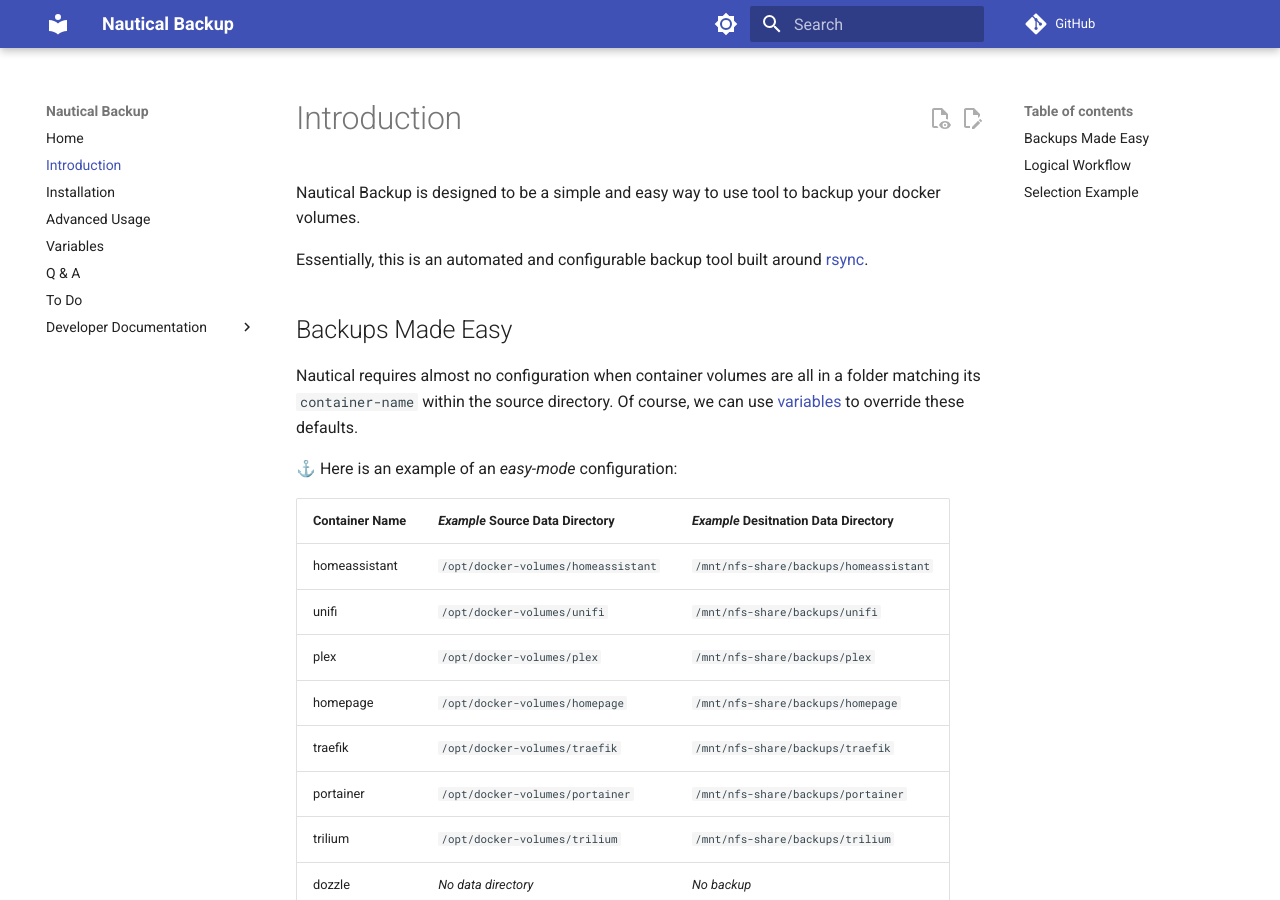
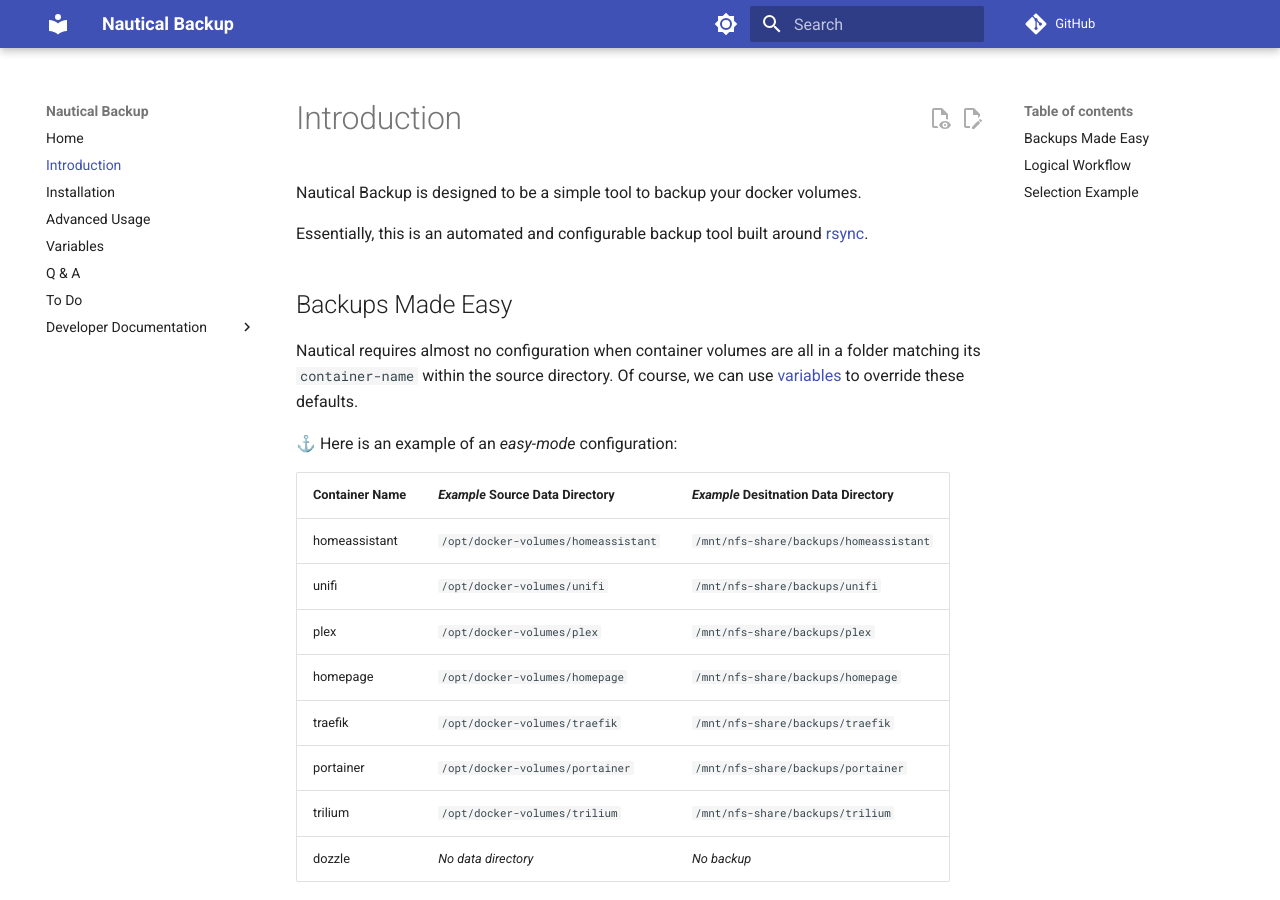
Before and after one commit to Minituff/nautical-backup, an MkDocs documentation site: the page built from docs/introduction.md, in a window 1280 px wide and 900 px high. Built offline with MkDocs 1.6.1 and Material for MkDocs 9.7.7, drawn with Linux system fonts in a browser that asks for light colours; comment, search, counter and statistics services are not loaded.

Commit message:
Update introduction.md (#31)

```diff
--- a/docs/introduction.md
+++ b/docs/introduction.md
@@ -1,4 +1,4 @@
-Nautical Backup is designed to be a simple and easy way to use tool to backup your docker volumes.
+Nautical Backup is designed to be a simple tool to backup your docker volumes.
 
 Essentially, this is an automated and configurable backup tool built around [rsync](https://en.wikipedia.org/wiki/Rsync).
 ## Backups Made Easy
```
